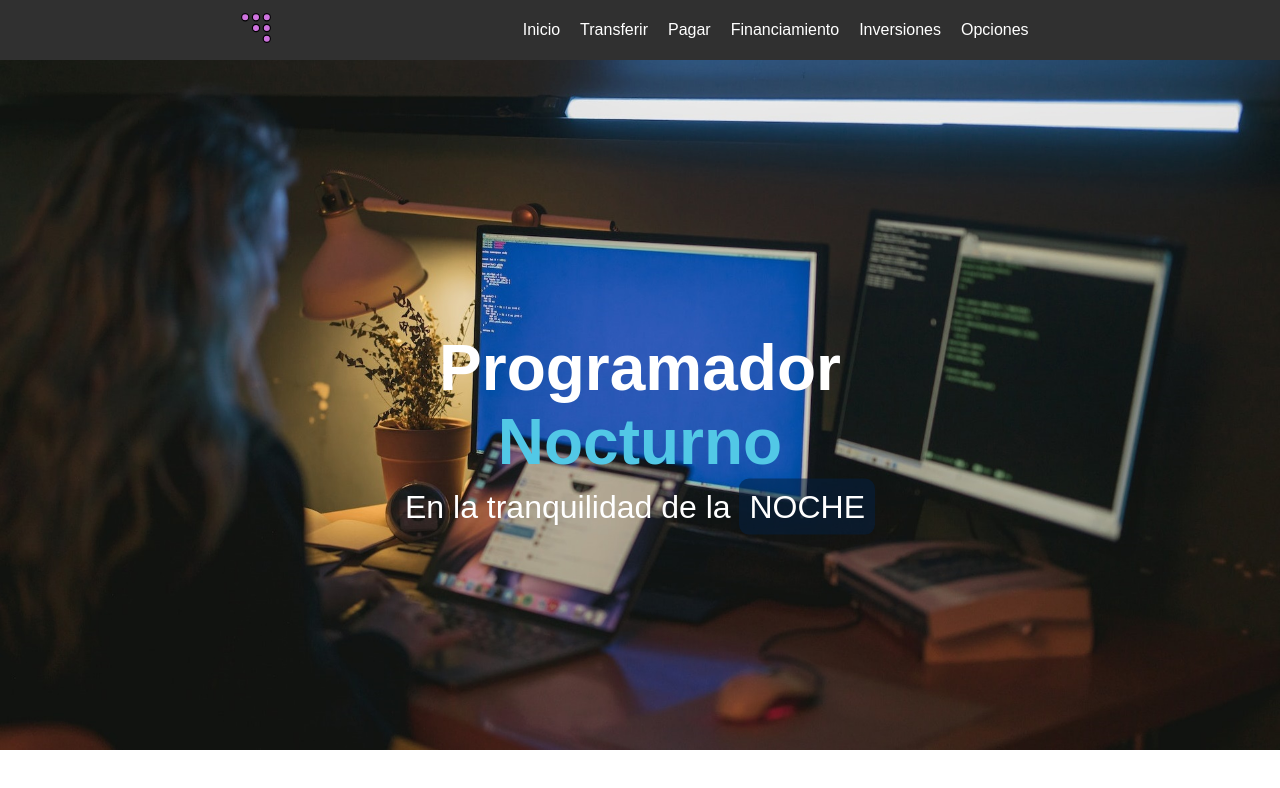
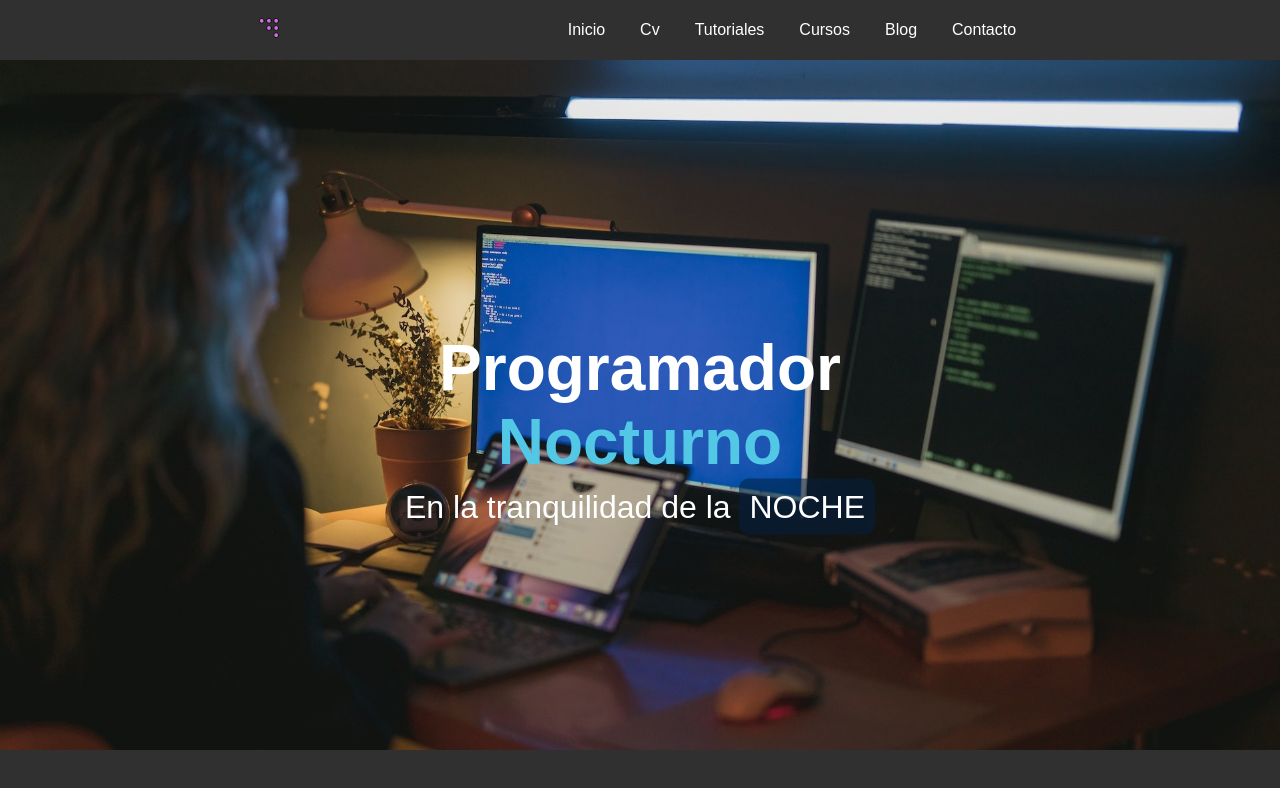
Before and after one commit to aceu890/Programador-Nocturno, a plain HTML site: page index.html in a window 1280 px wide. Drawn offline with nearby package versions, Linux system fonts and the light colour scheme.

Commit message:
logo 10s

```diff
--- a/assets/css/style.css
+++ b/assets/css/style.css
@@ -21,13 +21,23 @@
     list-style: none;
 }
 
+body {
+    background: var(--color-primary);
+}
+
 /* ============================================
    ============================================
    ============================================ */
 
 /* TODO: NAVBAR */
 .logo {
-    width: 30px;
+    width: 20px;
+    transition: .5s ease 0s;
+}
+
+.logo:hover {
+    transform: scale(1.25);
+    cursor: pointer;
 }
 
 .navbar {
@@ -36,8 +46,6 @@
     align-items: center;
     height: 60px;
     background-color: var(--color-primary);
-    width: 100%;
-    box-shadow: 0px 4px 5px 2px rgba(227, 199, 199, 0.35);
 }
 
 .navbar ul {
@@ -46,16 +54,7 @@
 
 .navbar a {
     color: rgb(255, 255, 255);
-    padding: 10px;
-}
-
-.navbar li {
-    width: 100%;
-}
-
-.navbar li:hover {
-    color: #fff;
-    cursor: pointer;
+    padding: 30px 5px 5px 30px;
 }
 
 .navbar li:hover a {
@@ -141,7 +140,7 @@
 .hero-span2:hover {
     background-color: rgba(24, 83, 155, 0.657);
     font-weight: bolder;
-    transition: 1s ease 0s;
+    transition: s ease 0s;
 }
 
 .hero-span-a {
--- a/assets/js/app.js
+++ b/assets/js/app.js
@@ -0,0 +1,22 @@
+// TODO: SECRETO DEL LOGO 1
+const secretDiv = document.getElementById('logo-secret');
+let clickCount = 0;
+
+secretDiv.addEventListener('click', () => {
+    clickCount++;
+
+    if (clickCount === 10) {
+        arrowRight();
+        clickCount = 0;
+    }
+});
+
+function arrowRight() {
+    const logo = document.querySelector('.logo');
+    logo.src = './assets/img/login.svg'; // Cambia la ruta de la nueva imagen
+    logo.style.width = '30px';
+}
+
+/* ===================================================
+   ===================================================
+   =================================================== */
--- a/index.html
+++ b/index.html
@@ -1,43 +1,50 @@
-<!DOCTYPE html>
-<html lang="es">
+<!DOCTYPE html> <!-- especificaciones de HTML5 -->
+<!-- <html> = elemento raíz -->
+<html lang="es"> <!-- Idioma Principal del documento-->
 
-<head>
-    <meta charset="UTF-8">
-    <meta http-equiv="X-UA-Compatible" content="IE=edge">
-    <meta name="viewport" content="width=device-width, initial-scale=1.0">
-    <title>Document</title>
+<head> <!-- Metadatos -->
+    <meta charset="UTF-8"> <!-- codificación de carácteres -->
+    <meta http-equiv="X-UA-Compatible" content="IE=edge"> <!--  compatibilidad de Internet Explorer-->
+    <meta name="viewport" content="width=device-width, initial-scale=1.0"> <!-- zoom mobile -->
+    <title>Document</title> <!-- titulo de la página-->
+    <!-- Enlaces a hojas de estilo -->
     <link rel="stylesheet" href="./assets/css/style.css">
     <link rel="stylesheet" href="./assets/css/normalize.css">
+    <!-- CDN -->
     <link rel="stylesheet" href="https://cdnjs.cloudflare.com/ajax/libs/font-awesome/5.15.4/css/all.min.css">
 </head>
 
-<body>
+<body> <!-- contenido y estructura visible: texto, img, enlaces, videos, formularios-->
 
+    <!-- TODO: HEADER ////////////////////// -->
     <div class="container-global">
+        <header class="header-container"> <!-- sección de encabezado logo, menu, hero-->
             <!-- NAVBAR =================/// -->
             <nav class="navbar">
-            <div>
+                <div id="logo-secret">
                     <img class="logo" src="./assets/img/logo.svg" alt="">
                 </div>
-            <ul class="flex">
+                <ul>
                     <li><a href="#">Inicio</a></li>
-                <li><a href="#">Transferir</a></li>
-                <li><a href="#">Pagar</a></li>
-                <li><a href="#">Financiamiento</a></li>
-                <li><a href="#">Inversiones</a></li>
-                <li><a href="#">Opciones</a></li>
+                    <li><a href="#">Cv</a></li>
+                    <li><a href="#">Tutoriales</a></li>
+                    <li><a href="#">Cursos</a></li>
+                    <li><a href="#">Blog</a></li>
+                    <li><a href="#">Contacto</a></li>
+                    <li style="display: none;"><a href="#">Admin</a></li>
                 </ul>
             </nav>
-
             <!-- HERO =================/// -->
-        <div class="hero-container">
+            <section class="hero-container">
                 <img class="img-hero" src="./assets/img/hero.jpg" alt="">
                 <div class="hero-text">
                     <h1>Programador <span class="hero-span">Nocturno</span></h1>
-                <p>En la tranquilidad de la <span class="hero-span2"><a class="hero-span-a" href="https://www.universia.net/pe/actualidad/orientacion-academica/4-ventajas-estudiar-noche-1164037.html">NOCHE</a></span></p>
+                    <p>En la tranquilidad de la <span class="hero-span2"><a class="hero-span-a"
+                                href="https://www.universia.net/pe/actualidad/orientacion-academica/4-ventajas-estudiar-noche-1164037.html">NOCHE</a></span>
+                    </p>
                 </div>
-        </div>
-
+            </section>
+            <header />
     </div>
 
 
```
Also changed, not shown: assets/img/arrow-right.png (added), assets/img/login.svg (added). Lines whose indentation alone changed are shown as unchanged.
